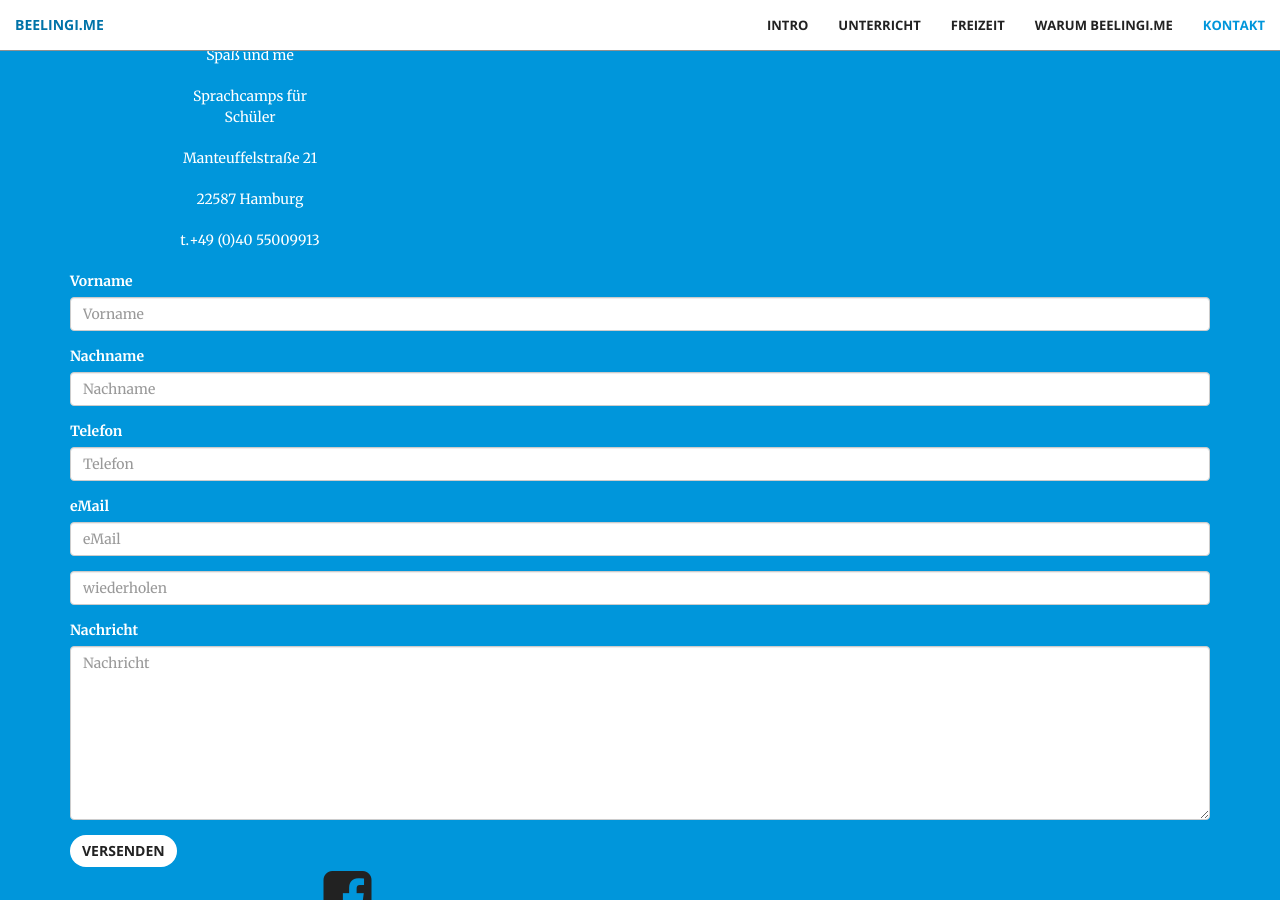
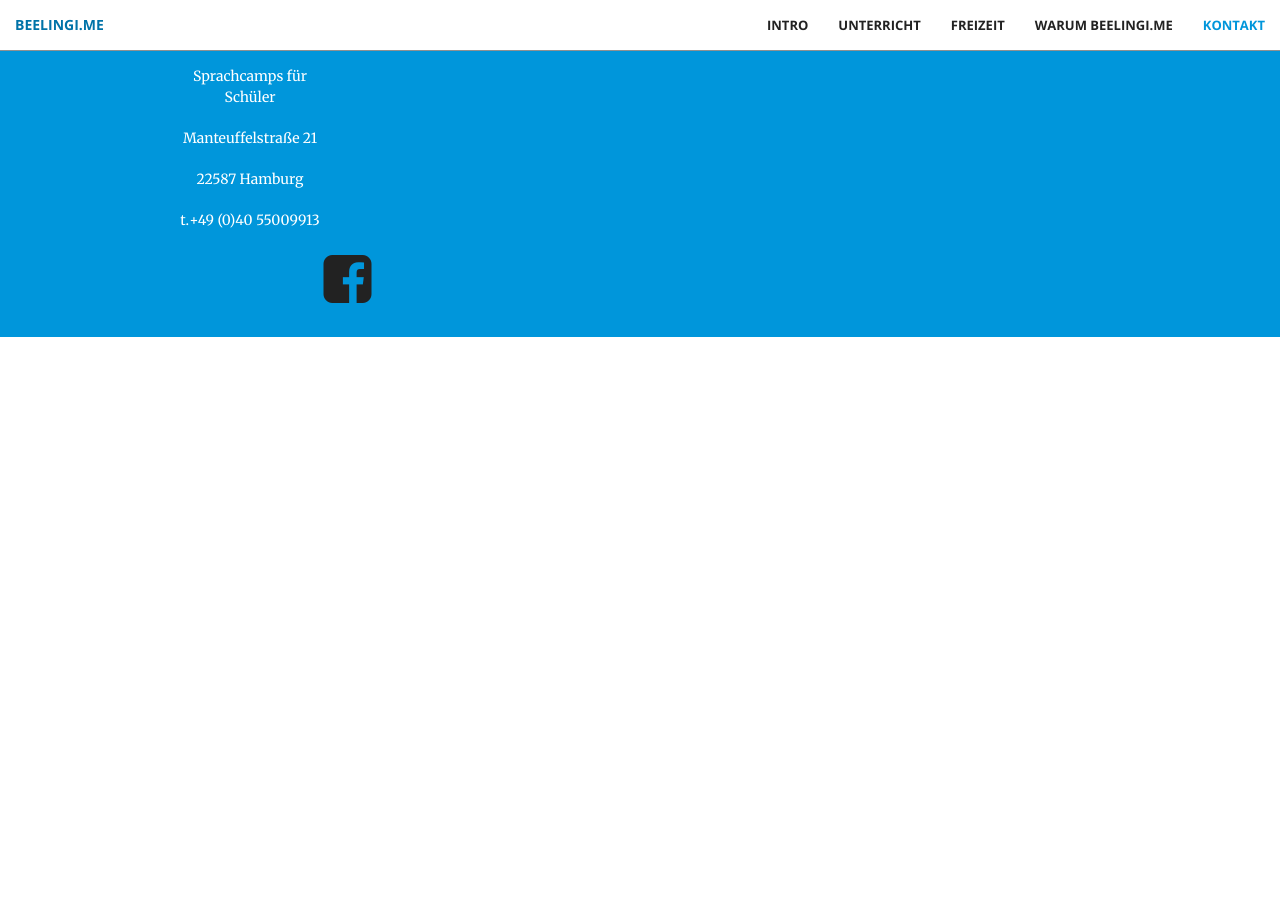
Before and after one commit to Beelingi/beelingi.github.io, a Jekyll site: the page built from index.html, in a window 1280 px wide and 900 px high, scrolled down 5002 px. Built offline with Jekyll 4.4.1, drawn with Linux system fonts in a browser that asks for light colours; after the commit the page ends 5339 px from its top, so only the background shows below that.

Commit message:
Form removed

```diff
--- a/_includes/contact.html
+++ b/_includes/contact.html
@@ -4,7 +4,7 @@
             <div class="col-lg-2 col-lg-offset-1 text-center">
                 <a href="mailto:{{ site.email }}">
                     <i class="fa fa-envelope-o fa-3x wow bounceIn" data-wow-delay=".1s"></i>
-                    <p>{{ site.email }}</p>
+
                 </a>
                 <p>Beelingi.me - Sprache, Spaß und me</p>
                 <p>Sprachcamps für Schüler</p>
@@ -12,64 +12,8 @@
                 <p>22587 Hamburg</p>
                 <p>t.+49 (0)40 55009913 </p>
             </div>
-    <div class="col-sm-12">
-            <form action="https://getsimpleform.com/messages?form_api_token=f3b5d7ad6276d0577ba7e8b5bb2211d1" Name="myform"  method="post">
-                <input type='hidden' name='redirect_to' value='http://beelingi.me' />
-                <div class="form-group">
-
-                    <label for="InputVorName">Vorname</label>
-                    <input type="text" class="form-control" Name="Vorname" id="InputVorName" placeholder="Vorname" >
-                    </div>
-                <div class="form-group">
-                    <label for="InputNachName">Nachname</label>
-                    <input type="text" class="form-control" Name="Nachname" id="InputNachName" placeholder="Nachname" >
-                </div>
-
-                <div class="form-group">
-                    <label for="InputEmail1">Telefon</label>
-                    <input type="email" class="form-control" id="telefon" Name="telefon" placeholder="Telefon" >
-                </div>
-
-                <div class="form-group">
-                    <label for="InputEmail1">eMail</label>
-                    <input type="email" class="form-control" id="InputEmail1" Name="Email" placeholder="eMail" >
-                 </div>
-                <div class="form-group">
-                    <input type="email" class="form-control" id="wiederholen" Name="wiederholen" placeholder="wiederholen" >
-                </div>
-                <div class="form-group">
-                    <label for="message">Nachricht</label>
-                    <textarea class="form-control" id="message" Name="message" placeholder="Nachricht" rows='8' ></textarea>
-                </div>
-
-                <button type="submit" value='Submit' class="btn btn-default">Versenden</button>
 
 
-            </form>
-    </div>
-            <script language="JavaScript" type="text/javascript"
-            xml:space="preserve">//<![CDATA[
-            //You should create the validator only after the definition of the HTML form
-            var frmvalidator  = new Validator("myform");
-
-            frmvalidator.EnableMsgsTogether();
-            frmvalidator.addValidation("Vorname","req","Vornamen fehlt");
-            frmvalidator.addValidation("Vorname","maxlen=20",	"Max length for FirstName is 20");
-            frmvalidator.addValidation("Vorname","alpha","Alphabetic chars only");
-
-            frmvalidator.addValidation("Nachname","req","Nachnamen fehlt");
-            frmvalidator.addValidation("Nachname","maxlen=20","Max length is 20");
-
-            frmvalidator.addValidation("Email","maxlen=50");
-            frmvalidator.addValidation("Email","req");
-            frmvalidator.addValidation("Email","email");
-            frmvalidator.addValidation("Email","req", "eMail-Adresse wiederholen");
-            frmvalidator.addValidation("wiederholen","eqelmnt=Email","Die beiden eMail-Adressen sind unterschiedlich");
-
-            frmvalidator.addValidation("message","req","Nachricht nicht vergessen :)");
-
-
-            //]]></script>
         </div>
             <div class="row">
 
```
